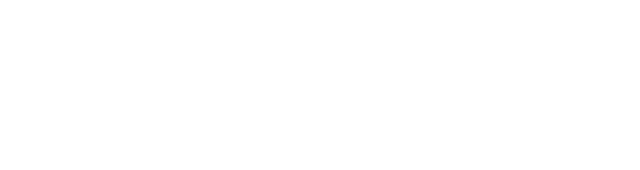
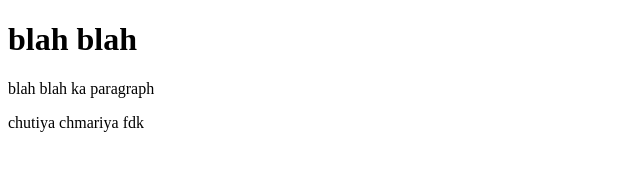
Before and after one commit to DhritiAgarwal130307/html-css-Projects-upto-53-videos, a plain HTML site: page video1/index.html in a window 1280 px wide. Shown: the whole page, without its empty margins (0-640 px from the left). Drawn offline with Linux system fonts and the light colour scheme.

Commit message:
Update files

```diff
--- a/video1/index.html
+++ b/video1/index.html
@@ -4,6 +4,18 @@
     <meta charset="UTF-8">
     <meta name="viewport" content="width=device-width, initial-scale=1.0">
     <title>Document</title>
+    <h1>blah blah</h1>
+    <p>blah blah ka paragraph
+        <div>
+            chutiya
+            <span>
+                chmariya
+                <span>
+                    fdk
+                </span>
+            </span>
+        </div>
+    </p>
 </head>
 <body>
 
```
